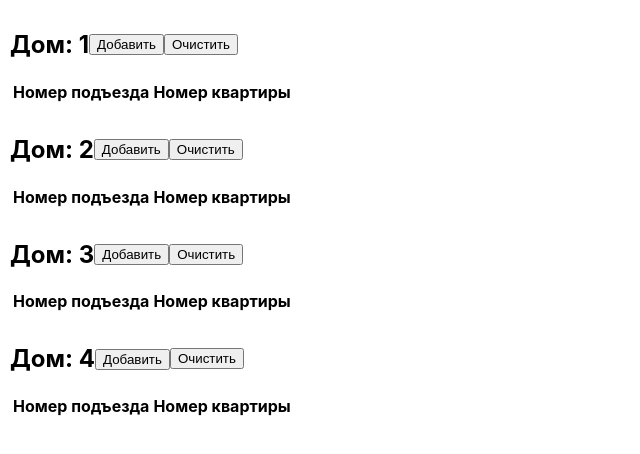
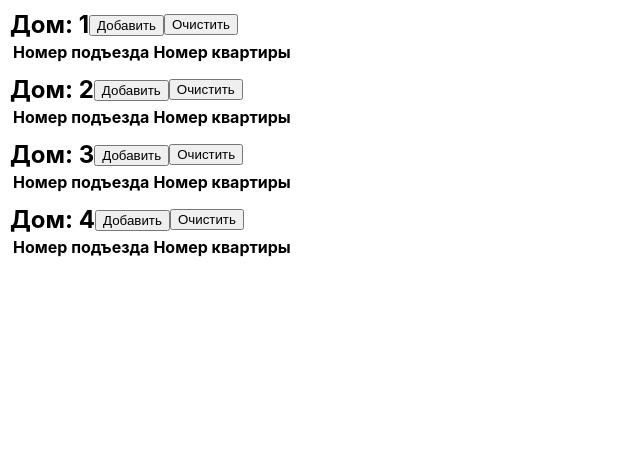
Before and after one commit to fedrdrdr/evrika_test, a React (Create React App) app: page / in a window 1280 px wide. Shown: the top 454 px of the page, without its empty margins (0-640 px from the left). Built offline with nearby package versions, Linux system fonts and the light colour scheme.

Commit message:
fix styles

```diff
--- a/src/components/Modal.js
+++ b/src/components/Modal.js
@@ -58,7 +58,6 @@ function Modal({ addApartments, toggleModal }) {
                 >
                   {apartment}
                 </button>
-
               ))}
               <button onClick={handleAddButtonClick}>Добавить</button>
             </div>
--- a/src/index.css
+++ b/src/index.css
@@ -28,7 +28,12 @@ code {
 .apartments {
   display: flex;
   flex-direction: column;
+  padding: 4px;
 }
 .apartments button{
-  margin: 8px;
+  margin: 4px;
 }
+h3, h2 {
+  margin: 0;
+  padding: 0;
+}
```
